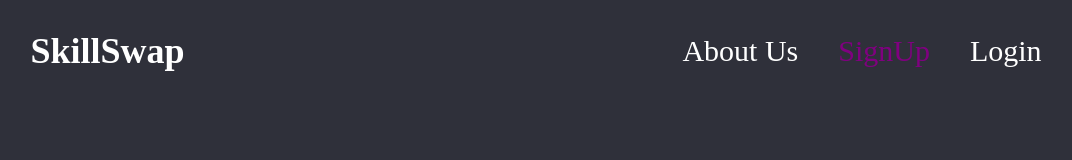
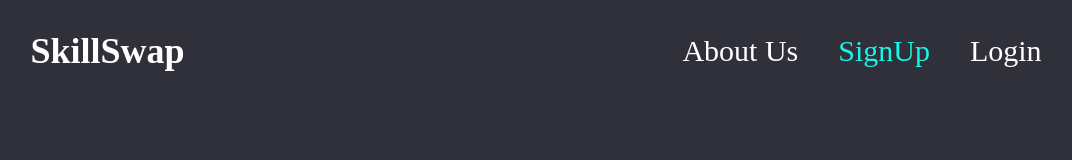
Before and after one commit to Adriana2288/skillswap-frontend, a React (Create React App) app: page /SignUp in a window 1280 px wide. Shown: the top 160 px of the page, without its empty margins (104-1176 px from the left). Built offline with nearby package versions, Linux system fonts and the light colour scheme.

Commit message:
navbar alteration (colours) - css

```diff
--- a/src/App.css
+++ b/src/App.css
@@ -56,7 +56,7 @@ nav a {
 }
 
 nav a.is-active {
-  color: purple;
+  color: rgb(23, 245, 234);
 }
 
 .container {
@@ -87,7 +87,7 @@ nav a.is-active {
     height: 100vh;
     transition: all ease-in-out 0.3s;
     align-self: flex-start;
-    border-top: 50px purple;
+    border-top: 50px rgb(41, 241, 141);
   }
 
   ul.links-list {
```
